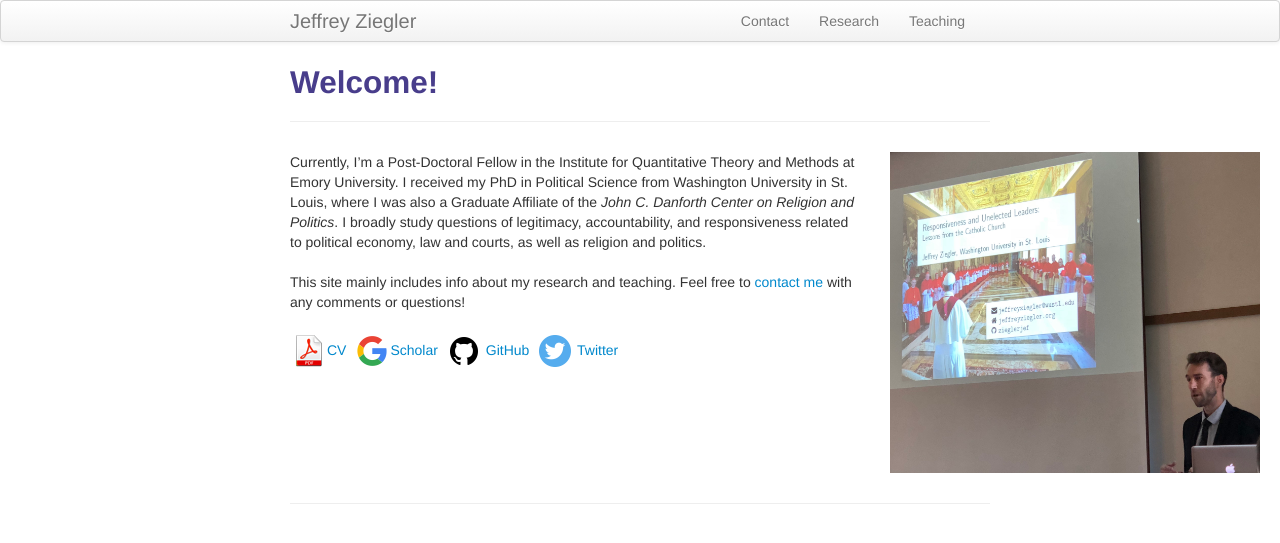
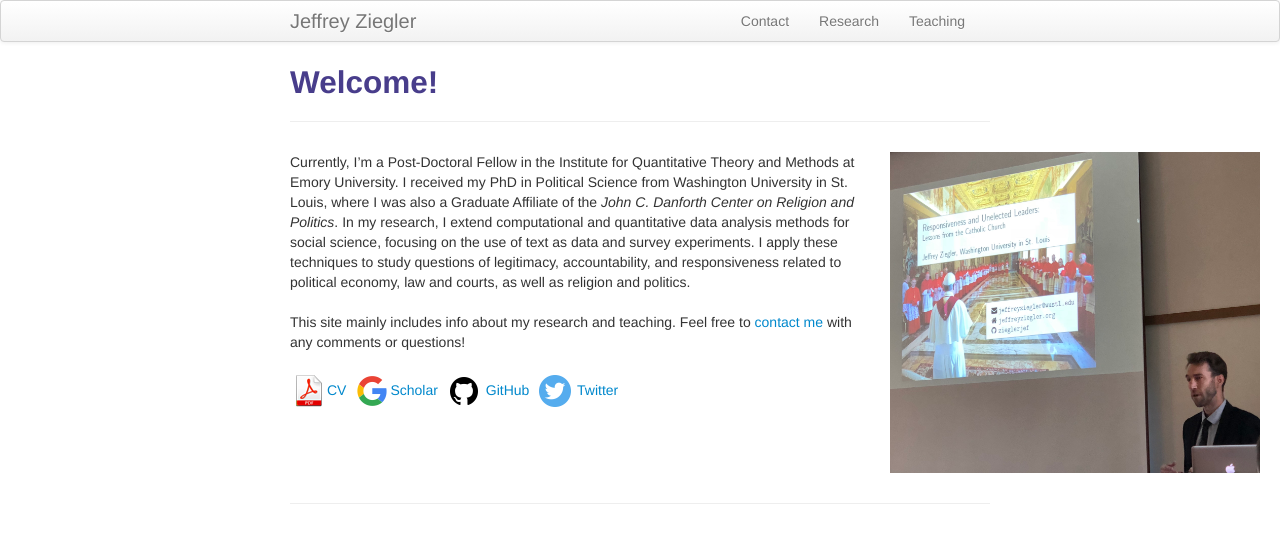
Before and after one commit to zieglerjef/zieglerjef.github.io, a Jekyll site: the page built from index.md, in a window 1280 px wide. Shown: the top 543 px of the page. Built offline with Jekyll 4.4.1, drawn with Linux system fonts in a browser that asks for light colours.

Commit message:
Update index.md

```diff
--- a/index.md
+++ b/index.md
@@ -7,7 +7,7 @@
 	<div class="row-fluid">
 		<div class="span6">
 
-Currently, I’m a Post-Doctoral Fellow in the Institute for Quantitative Theory and Methods at Emory University. I received my PhD in Political Science from Washington University in St. Louis, where I was also a Graduate Affiliate of the <i>John C. Danforth Center on Religion and Politics</i>. I broadly study questions of legitimacy, accountability, and responsiveness related to political economy, law and courts, as well as religion and politics.<br/><br/>
+Currently, I’m a Post-Doctoral Fellow in the Institute for Quantitative Theory and Methods at Emory University. I received my PhD in Political Science from Washington University in St. Louis, where I was also a Graduate Affiliate of the <i>John C. Danforth Center on Religion and Politics</i>. In my research, I extend computational and quantitative data analysis methods for social science, focusing on the use of text as data and survey experiments. I apply these techniques to study questions of legitimacy, accountability, and responsiveness related to political economy, law and courts, as well as religion and politics.<br/><br/>
 
 This site mainly includes info about my research and teaching. Feel free to <a href="https://zieglerjef.github.io/pages/about.html">contact me</a> with any comments or questions!<br/><br/>
 
```
